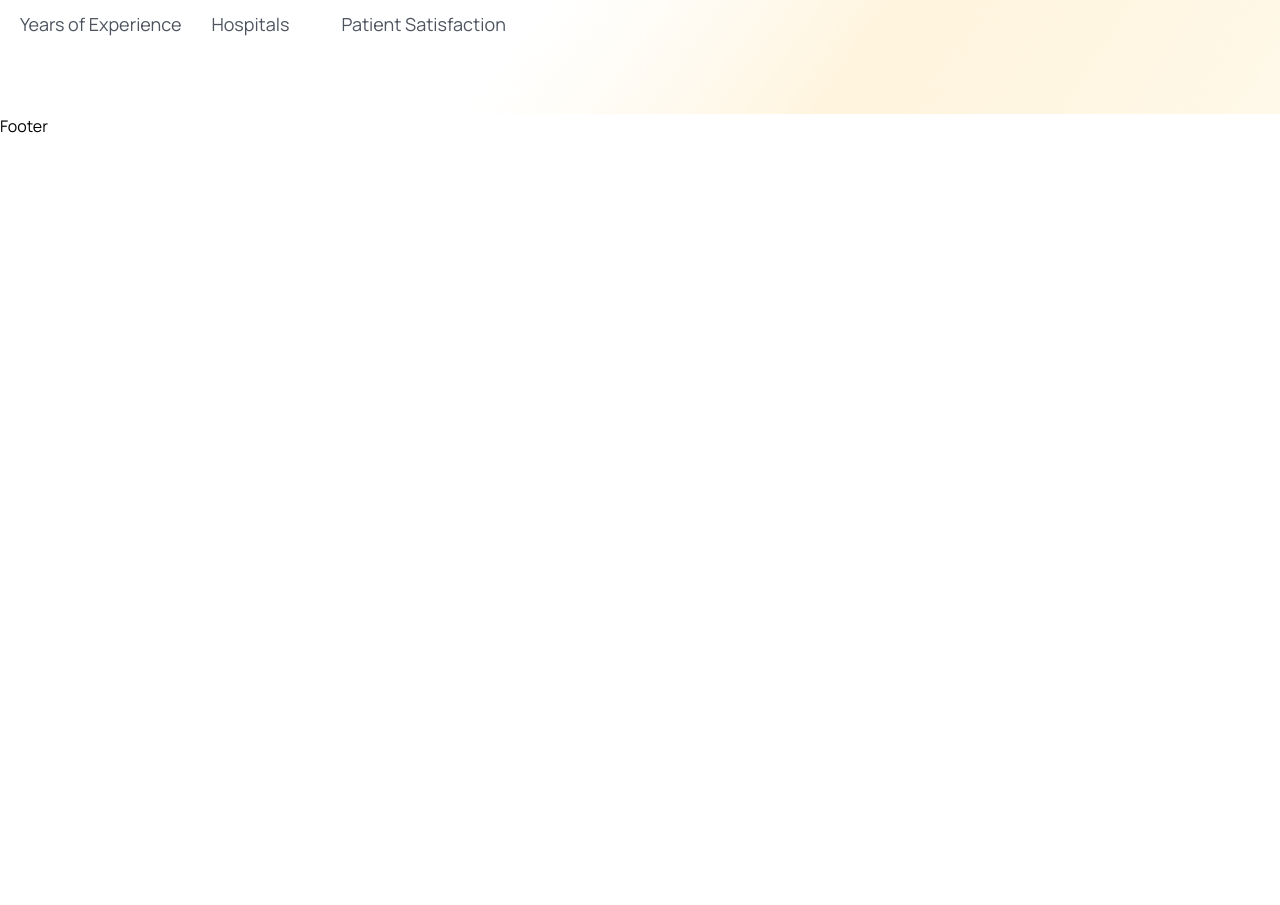
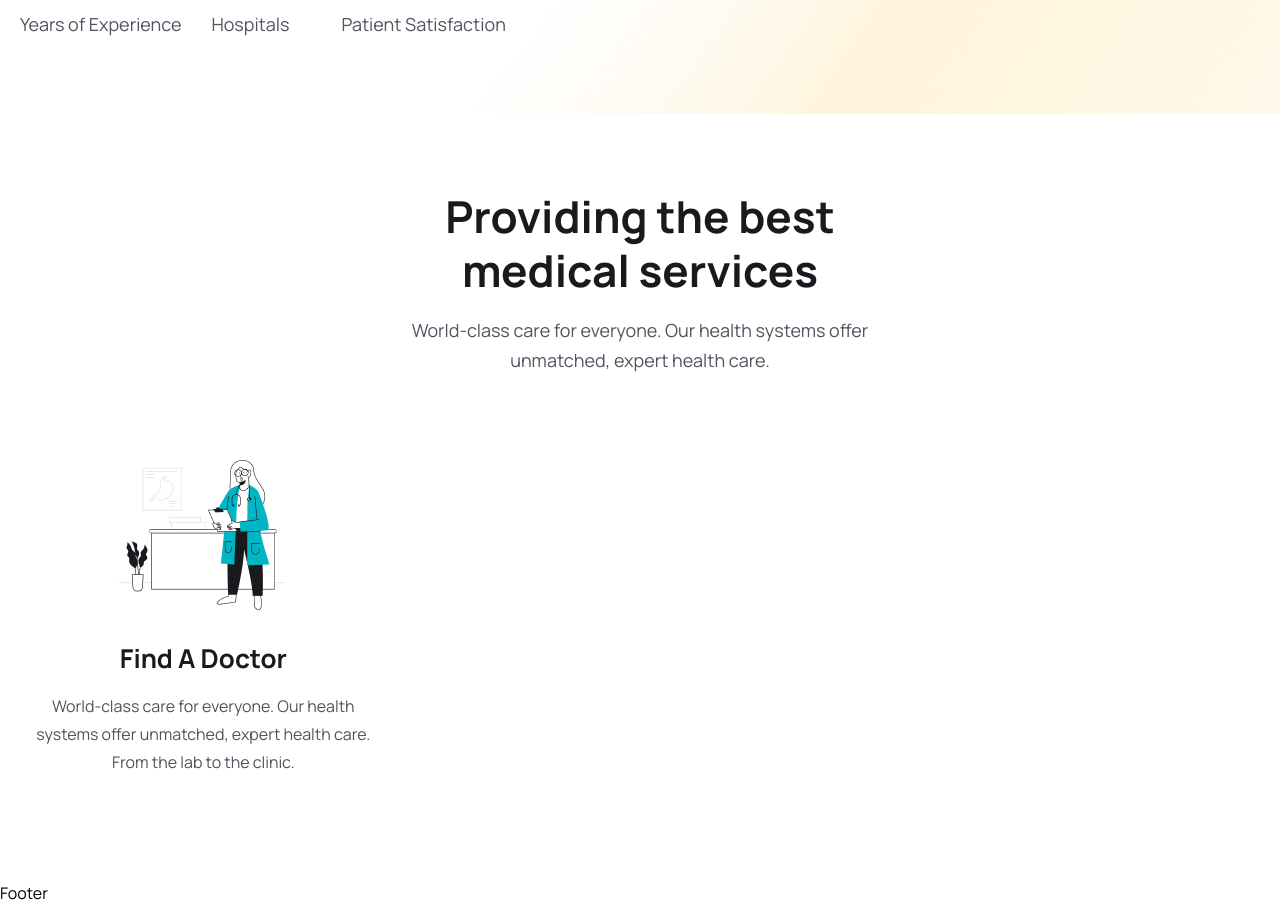
Before and after one commit to Keerikadan03/DAMS, a React (Vite) app in the folder frontend/: page / in a window 1280 px wide. Shown: the part 727-1632 px from the top of the page. Before the commit the page ends 865 px from the top, so only its background shows below. Built offline with nearby package versions, Linux system fonts and the light colour scheme.

Commit message:
error not showing

```diff
--- a/frontend/src/App.css
+++ b/frontend/src/App.css
@@ -10,7 +10,8 @@ body {
   font-family: "Manrope", sans-serif;
 }
 
-.sticky-header{
+.sticky_header{
+  background: white;
   width: 100%;
   height: 100%;
   line-height: 80px;
--- a/frontend/src/index.css
+++ b/frontend/src/index.css
@@ -18,7 +18,7 @@
     }
 
     .heading{
-        @apply text-[44px] leading-[54px] font-700 text-headingColor
+        @apply text-[44px] leading-[54px] font-[700] text-headingColor
     }
 
     .text_para{
--- a/frontend/src/pages/Home.jsx
+++ b/frontend/src/pages/Home.jsx
@@ -1,10 +1,14 @@
 import heroImg01 from '../assets/images/hero-img01.png'
 import heroImg02 from '../assets/images/hero-img02.png'
 import heroImg03 from '../assets/images/hero-img03.png'
+import icon01 from '../assets/images/icon01.png'
+import { Link } from 'react-router-dom'
+import { BsRightArrow } from 'react-icons/bs'
 
 const Home = () => {
   return (
     <>
+      {/* == hero section == */}
       <section className='hero_section pt-[60px] 2xl:h-[800px]'>
         <div className='container'>
           <div className='flex flex-col lg:flex-row gap-[90px] items-center justify-between'>
@@ -69,6 +73,41 @@ const Home = () => {
           </div>
         </div>
       </section>
+
+      {/* == hero section end == */}
+      <section>
+        <div className="container">
+          <div className='lg:w-[470px] mx-auto'>
+            <h2 className='heading text-center'>
+              Providing the best medical services
+            </h2>
+            <p className='text_para text-center'>
+              World-class care for everyone. Our health systems offer unmatched, expert health care.
+            </p>
+          </div>
+        </div>
+
+        <div className='grid grid-cols-1 md:grid-cols-2 lg:grid-cols-3 gap-5 lg:gap-[30px] mt-[30px] lg:mt-[55px]'>
+          <div className='py-[30px] px-5'>
+
+            <div className='flex items-center justify-center'>
+              <img src={icon01} alt="" />
+            </div>
+
+            <div className='mt-[30px]'>
+              <h2 className='text-[26px] leading-9 text-headingColor font-[700] text-center'>Find A Doctor</h2>
+              <p className='text-[16px] leading-7 text-textColor font-[400] mt-4 text-center'>World-class care for everyone. Our health systems offer unmatched, expert health care. From the lab to the clinic.</p>
+
+              {/* <Link to='/doctors' className='w-[44px] h-[44px] rounded-full border border-solid border-[#181A1E] mt-[30px] mx-auto flex items-center justify-center group hover: bg-primaryColor hover:border-none'>
+                <BsRightArrow />
+              </Link> */}
+
+            </div>
+          </div>
+        </div>
+
+      </section>
+
     </>
     )
 }
```
